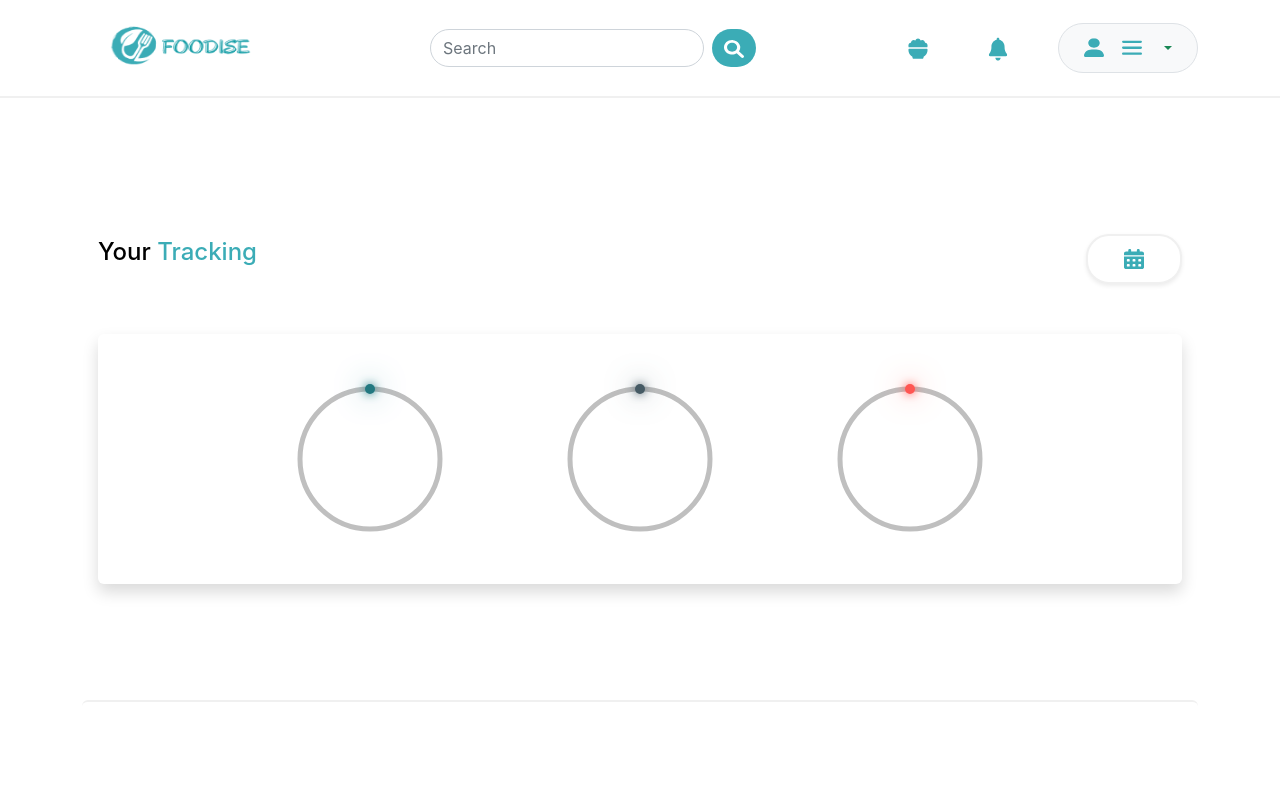
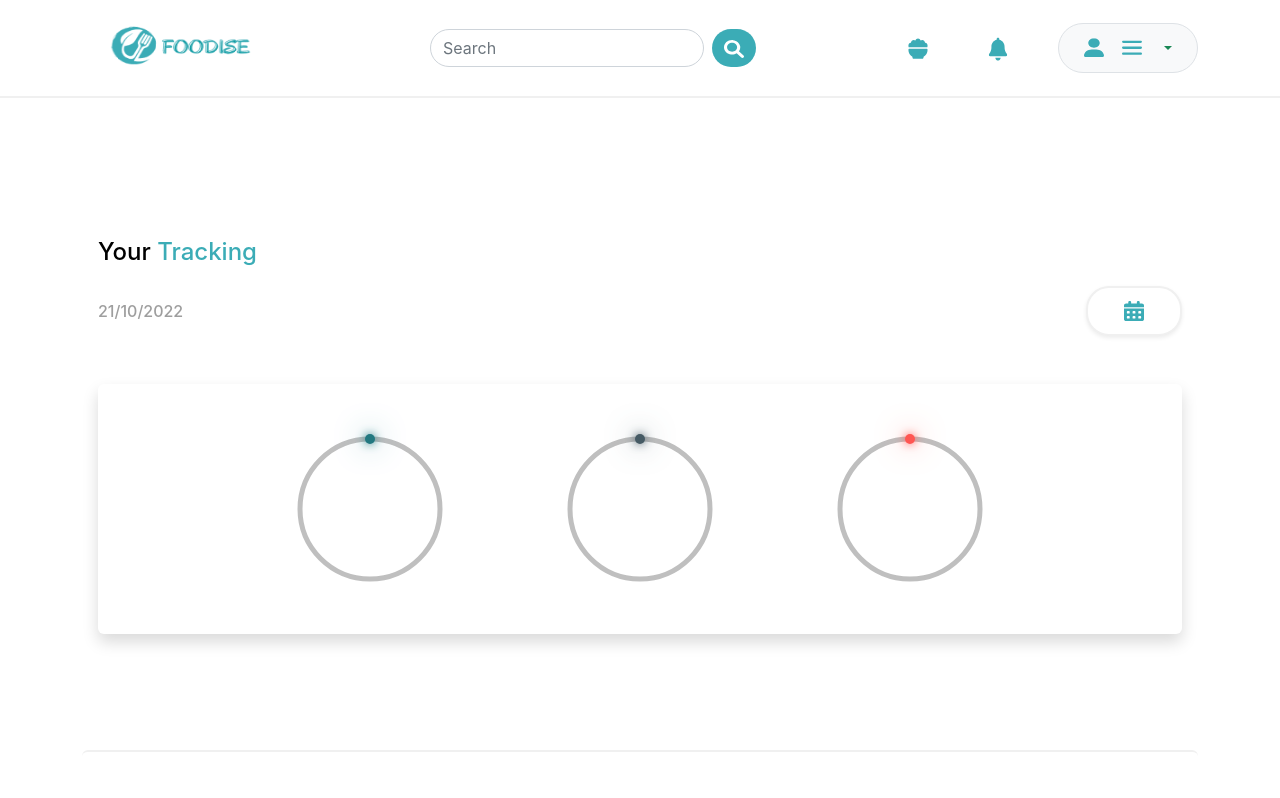
Before and after one commit to Febe2-Skilvul/foodise-app, a React (Create React App) app: page /track in a window 1280 px wide. Shown: the top 798 px of the page. Built offline with nearby package versions, Linux system fonts and the light colour scheme.

Commit message:
finished tracking-design

```diff
--- a/package.json
+++ b/package.json
@@ -11,6 +11,7 @@
     "bootstrap": "^5.2.2",
     "react": "^18.2.0",
     "react-bootstrap": "^2.6.0",
+    "react-datepicker": "^4.8.0",
     "react-dom": "^18.2.0",
     "react-redux": "^8.0.5",
     "react-router-dom": "^6.4.3",
--- a/src/components/TrackPortal.jsx
+++ b/src/components/TrackPortal.jsx
@@ -1,10 +1,23 @@
-import React from 'react';
-import { Accordion, Button, Stack } from 'react-bootstrap';
+import React, { useEffect, useState } from 'react';
+import DatePicker from 'react-datepicker';
+import { Accordion, Button, Modal, Stack } from 'react-bootstrap';
 import CircleProgress from './atoms/CircleProgress';
 import { TextOne } from './atoms/Fonts';
 import Icon from './atoms/Icon';
 
 const TrackPortal = () => {
+  const [show, setShow] = useState(false);
+  const [startDate, setStartDate] = useState(new Date());
+
+  let dateFormat = {
+    hari: startDate.getDate(),
+    bulan: startDate.getMonth(),
+    tahun: startDate.getFullYear(),
+  };
+
+  // useEffect(() => {
+  //   console.log(dateFormat);
+  // }, [startDate]);
   return (
     <Stack
       className=" p-3 w-100 bg-body rounded d-flex flex-column justify-content-center align-items-center gap-5 "
@@ -12,11 +25,40 @@ const TrackPortal = () => {
         marginTop: '100px',
         padding: '0',
       }}>
-      <Stack className="d-flex flex-row justify-content-between">
+      <Stack className="d-flex flex-column flex-md-row flex-wrap justify-content-between">
         <TextOne colored={'Tracking'}>Your</TextOne>
-        <Button className="button-pill bg-white shadow-sm">
-          <Icon image={'/icons/calendar-days-solid.svg'} />
-        </Button>
+        <div className="d-flex w-100 w-md-25 justify-content-between flex-row align-items-center gap-3">
+          <p
+            style={{
+              margin: '0',
+              fontSize: '16px',
+              fontWeight: '500',
+              color: '#9e9e9e',
+            }}>
+            {`${dateFormat.hari}/${dateFormat.bulan}/${dateFormat.tahun}`}
+          </p>
+          <Button
+            className="button-pill bg-white shadow-sm"
+            onClick={() => setShow(true)}>
+            <Icon image={'/icons/calendar-days-solid.svg'} />
+          </Button>
+          <Modal
+            show={show}
+            onHide={() => setShow(false)}
+            backdrop="static"
+            keyboard={false}>
+            <Modal.Header closeButton>
+              <TextOne colored={'Tanggal'}>Pilih </TextOne>
+            </Modal.Header>
+            <Modal.Body className="d-flex align-items-center justify-content-center">
+              <DatePicker
+                selected={startDate}
+                onChange={(date) => setStartDate(date)}
+                className="w-100 border border-3"
+              />
+            </Modal.Body>
+          </Modal>
+        </div>
       </Stack>
       <Stack className="d-md-flex shadow rounded flex-row  justify-content-center w-100 box-circle-progress d-none ">
         <CircleProgress
--- a/src/index.js
+++ b/src/index.js
@@ -2,6 +2,7 @@ import React from 'react';
 import ReactDOM from 'react-dom/client';
 import 'bootstrap/dist/css/bootstrap.min.css';
 import 'bootstrap/dist/js/bootstrap.bundle.min';
+import 'react-datepicker/dist/react-datepicker.css';
 import './index.css';
 import App from './App';
 import LoginCtxProvider from './app/context/LoginContext';
```
Also changed, not shown: 1 other file (tests, documents, lock files or other folders).
